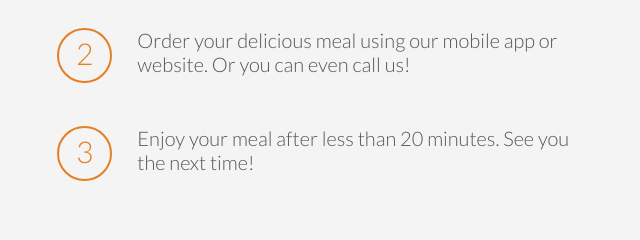
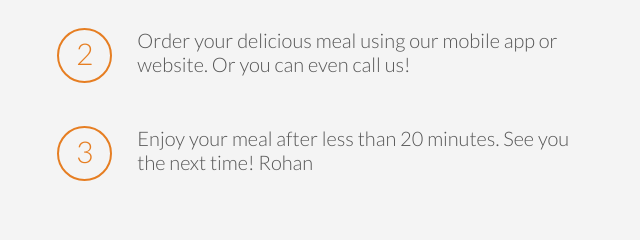
Before and after one commit to RohanVision/Omni, a plain HTML site: page index.html in a window 1280 px wide. Shown: the part 2340-2580 px from the top of the page, 626-1266 px from the left. Drawn offline with nearby package versions, Linux system fonts and the light colour scheme; some packages are replaced by stand-ins of ours; a script that the page names is missing; files whose address does not match are found by name.

Commit message:
Added new content

```diff
--- a/index.html
+++ b/index.html
@@ -163,7 +163,7 @@
 					</div>
 					<div class="works-steps">
 						<div>3</div>
-						<p>Enjoy your meal after less than 20 minutes. See you the next time!</p>
+						<p>Enjoy your meal after less than 20 minutes. See you the next time! Rohan</p>
 					</div>
 
 					<a href="#" class="btn-app"><img src="resources/image/download-app.svg" alt="app store button"></a>
```
